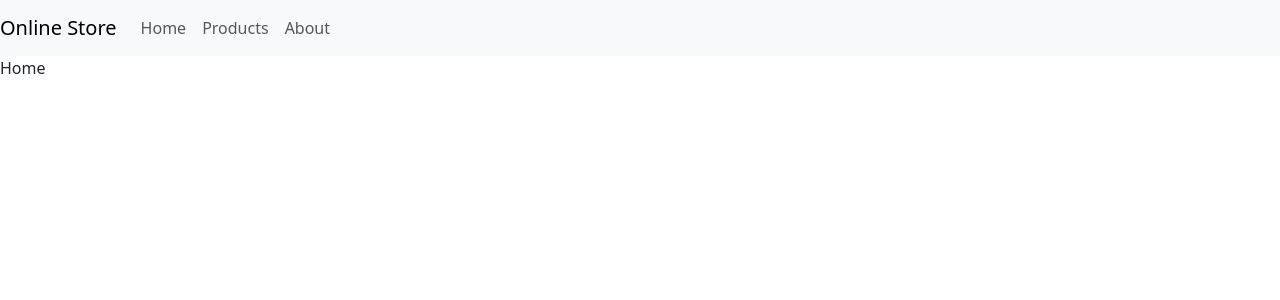
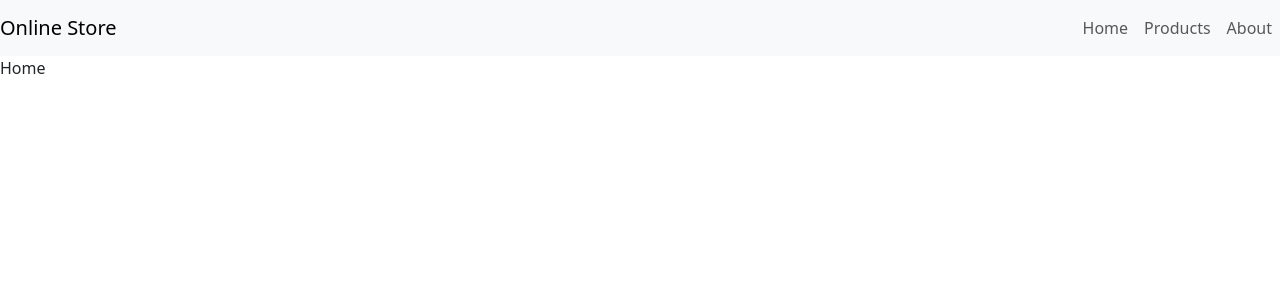
Before and after one commit to Pav85/online-store-app, a React (Create React App) app: page / in a window 1280 px wide. Shown: the top 300 px of the page. Built offline with nearby package versions, Linux system fonts and the light colour scheme.

Commit message:
Update NavBar.js

```diff
--- a/src/components/navbar/NavBar.js
+++ b/src/components/navbar/NavBar.js
@@ -10,7 +10,7 @@ const NavBar = () => {
       <Navbar.Brand href="/">Online Store</Navbar.Brand>
       <Navbar.Toggle aria-controls="basic-navbar-nav" />
       <Navbar.Collapse id="basic-navbar-nav">
-        <Nav className="ml-auto">
+        <Nav className="ms-auto">
           <Nav.Link onClick={() => navigate("/")}>Home</Nav.Link>
           <Nav.Link onClick={() => navigate("/products")}>Products</Nav.Link>
           <Nav.Link onClick={() => navigate("/about")}>About</Nav.Link>
```
